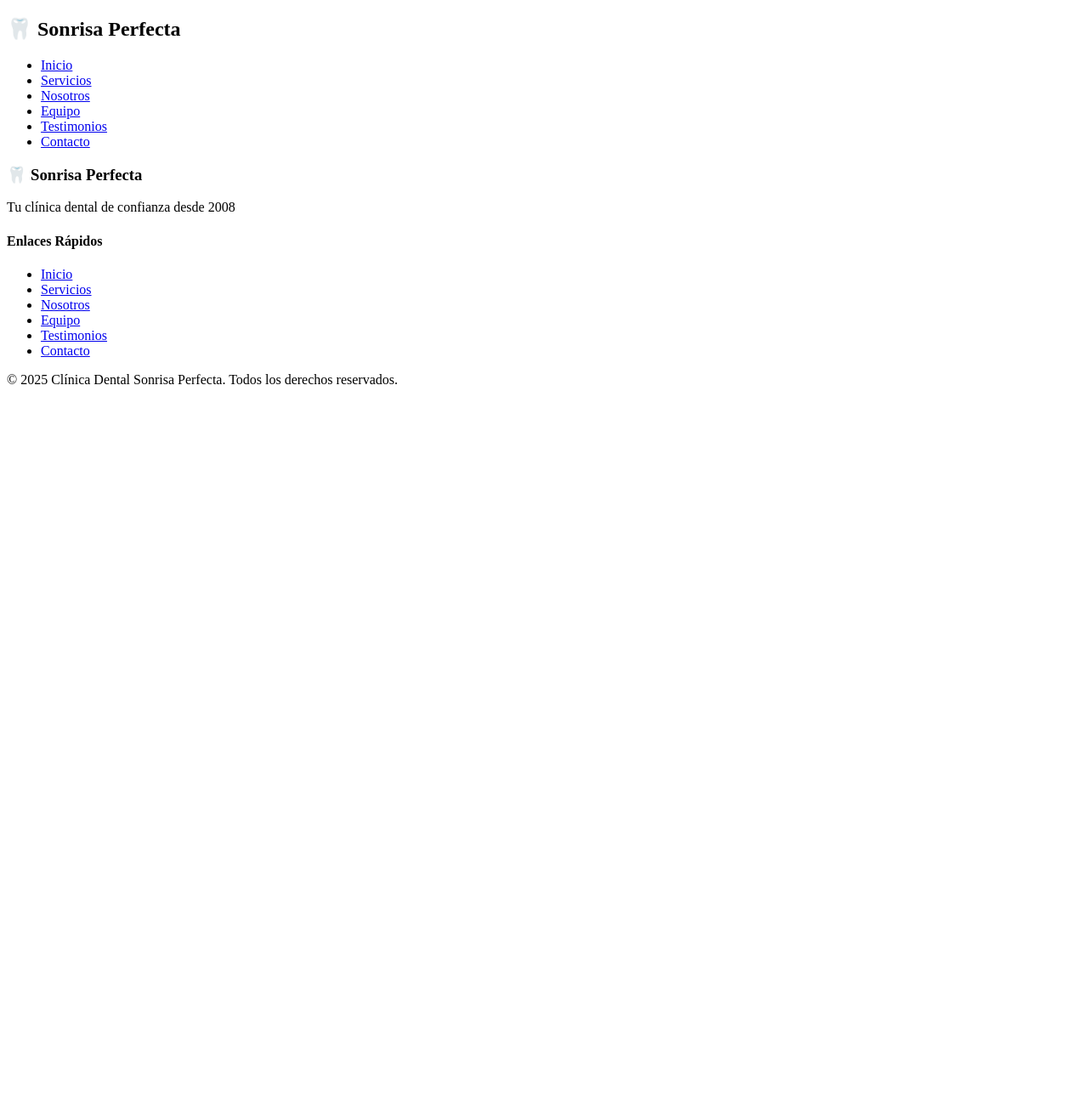
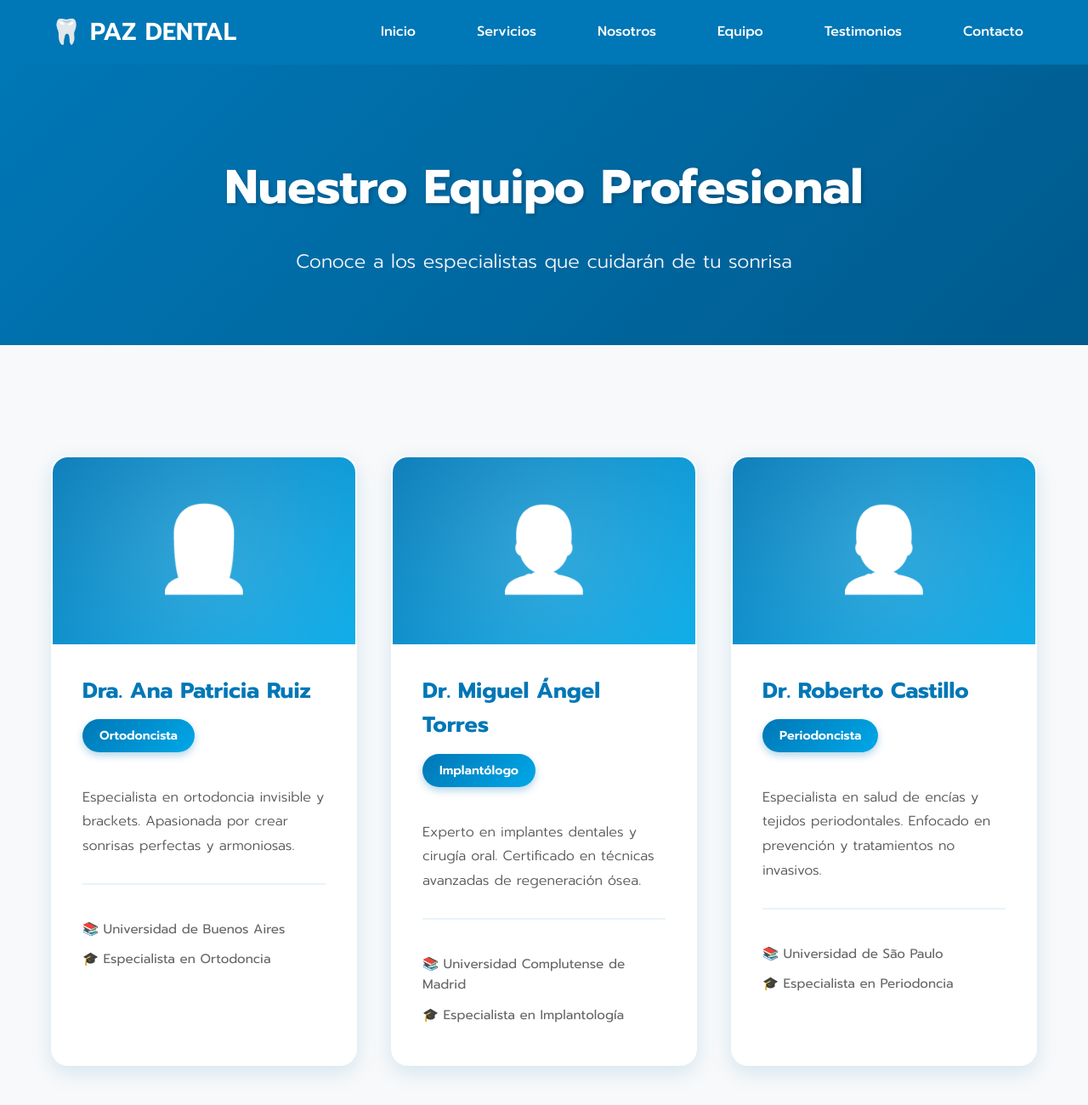
Before and after one commit to Rocha-7435/PROYECTOFINAL, a plain HTML site: page equipo.html in a window 1280 px wide. Shown: the top 1300 px of the page at 85% size. Before the commit the page ends 800 px from the top, so only its background shows below. Drawn offline with nearby package versions, Linux system fonts and the light colour scheme.

Commit message:
agregamos el css del equipo

```diff
--- /dev/null
+++ b/equipo.css
@@ -0,0 +1,391 @@
+@import url('https://fonts.googleapis.com/css2?family=Prompt:ital,wght@0,100;0,200;0,300;0,400;0,500;0,600;0,700;0,800;0,900;1,100;1,200;1,300;1,400;1,500;1,600;1,700;1,800;1,900&display=swap');
+
+* {
+    margin: 0;
+    padding: 0;
+    box-sizing: border-box;
+}
+
+body {
+    font-family: 'Prompt', sans-serif;
+    line-height: 1.6;
+    color: #333;
+    background-color: #f5f5f5;
+}
+
+.container {
+    max-width: 1200px;
+    margin: 0 auto;
+    padding: 0 20px;
+}
+
+/* Header y Navegación */
+header {
+    background-color: #0077B6;
+    padding: 0;
+    margin: 0;
+    box-shadow: 0 4px 15px rgba(0, 119, 182, 0.3);
+}
+
+nav {
+    display: flex;
+    justify-content: space-between;
+    align-items: center;
+    max-width: 1200px;
+    margin: 0 auto;
+    padding: 15px 20px;
+}
+
+.logo {
+    display: flex;
+    align-items: center;
+    gap: 15px;
+}
+
+.logo h1 {
+    color: white;
+    font-size: 1.8rem;
+    font-weight: 600;
+    margin: 0;
+}
+
+nav ul {
+    display: flex;
+    list-style-type: none;
+    gap: 2.5rem;
+    margin: 0;
+    padding: 0;
+}
+
+nav ul li a {
+    text-decoration: none;
+    color: white;
+    font-weight: 500;
+    font-size: 1rem;
+    padding: 8px 16px;
+    border-radius: 5px;
+    transition: all 0.3s ease;
+}
+
+nav ul li a:hover {
+    background-color: rgba(255, 255, 255, 0.2);
+    transform: translateY(-2px);
+}
+
+
+.hero-equipo {
+    background: linear-gradient(135deg, #0077B6 0%, #005a8d 100%);
+    color: white;
+    padding: 100px 0 80px;
+    text-align: center;
+    position: relative;
+    overflow: hidden;
+}
+
+
+
+.hero-equipo .container {
+    position: relative;
+    z-index: 1;
+}
+
+.hero-equipo h1 {
+    font-size: 3.5rem;
+    font-weight: 700;
+    margin-bottom: 1.5rem;
+    text-shadow: 2px 2px 4px rgba(0,0,0,0.2);
+}
+
+.hero-equipo p {
+    font-size: 1.4rem;
+    font-weight: 300;
+    opacity: 0.95;
+}
+
+/* Sección Principal del Equipo */
+.equipo-section {
+    padding: 80px 0;
+    background-color: #f8f9fa;
+}
+
+.team-grid {
+    display: grid;
+    grid-template-columns: repeat(auto-fit, minmax(350px, 1fr));
+    gap: 40px;
+    margin-top: 50px;
+}
+
+/* Tarjetas de Miembros */
+.team-member {
+    background: white;
+    border-radius: 20px;
+    overflow: hidden;
+    box-shadow: 0 8px 25px rgba(0, 119, 182, 0.15);
+    transition: all 0.4s ease;
+    border: 2px solid transparent;
+}
+
+.team-member:hover {
+    transform: translateY(-15px);
+    box-shadow: 0 15px 40px rgba(0, 119, 182, 0.25);
+    border-color: #0077B6;
+}
+
+.member-image {
+    background: linear-gradient(135deg, #0077B6 0%, #00a8e8 100%);
+    height: 220px;
+    display: flex;
+    align-items: center;
+    justify-content: center;
+    position: relative;
+    overflow: hidden;
+}
+
+.member-image::after {
+    content: '';
+    position: absolute;
+    top: -50%;
+    left: -50%;
+    width: 200%;
+    height: 200%;
+    background: radial-gradient(circle, rgba(255,255,255,0.2) 0%, transparent 70%);
+}
+
+.placeholder-img {
+    font-size: 6rem;
+    filter: brightness(0) invert(1);
+    position: relative;
+    z-index: 1;
+}
+
+.member-info {
+    padding: 35px;
+}
+
+.member-info h3 {
+    color: #0077B6;
+    font-size: 1.6rem;
+    font-weight: 700;
+    margin-bottom: 0.8rem;
+}
+
+.specialty {
+    display: inline-block;
+    background: linear-gradient(135deg, #0077B6 0%, #00a8e8 100%);
+    color: white;
+    padding: 8px 20px;
+    border-radius: 25px;
+    font-size: 0.9rem;
+    font-weight: 600;
+    margin-bottom: 1.2rem;
+    box-shadow: 0 4px 10px rgba(0, 119, 182, 0.3);
+}
+
+.description {
+    color: #555;
+    margin: 1.2rem 0;
+    line-height: 1.8;
+    font-size: 1rem;
+    font-weight: 300;
+}
+
+.credentials {
+    margin-top: 1.8rem;
+    padding-top: 1.8rem;
+    border-top: 2px solid #e8f4f8;
+}
+
+.credentials p {
+    color: #666;
+    font-size: 0.95rem;
+    margin: 0.7rem 0;
+    font-weight: 400;
+    display: flex;
+    align-items: center;
+    gap: 8px;
+}
+
+/* Sección CTA */
+.cta-section {
+    background: linear-gradient(135deg, #0077B6 0%, #005a8d 100%);
+    color: white;
+    padding: 70px 0;
+    text-align: center;
+    position: relative;
+    overflow: hidden;
+}
+
+.cta-section::before {
+    content: '';
+    position: absolute;
+    top: -50%;
+    right: -10%;
+    width: 500px;
+    height: 500px;
+    background: radial-gradient(circle, rgba(255,255,255,0.1) 0%, transparent 70%);
+    border-radius: 50%;
+}
+
+.cta-section .container {
+    position: relative;
+    z-index: 1;
+}
+
+.cta-section h2 {
+    font-size: 2.8rem;
+    font-weight: 700;
+    margin-bottom: 1.2rem;
+}
+
+.cta-section p {
+    font-size: 1.3rem;
+    margin-bottom: 2.5rem;
+    opacity: 0.95;
+    font-weight: 300;
+}
+
+.btn-primary {
+    display: inline-block;
+    background: white;
+    color: #0077B6;
+    padding: 18px 45px;
+    text-decoration: none;
+    border-radius: 50px;
+    font-weight: 600;
+    font-size: 1.1rem;
+    transition: all 0.3s ease;
+    box-shadow: 0 8px 20px rgba(0,0,0,0.2);
+}
+
+.btn-primary:hover {
+    transform: translateY(-5px);
+    box-shadow: 0 15px 35px rgba(0,0,0,0.3);
+    background: #f0f0f0;
+}
+
+/* Footer */
+footer {
+    background: #1a1a2e;
+    color: white;
+    padding: 50px 0 20px;
+}
+
+.footer-content {
+    display: grid;
+    grid-template-columns: repeat(auto-fit, minmax(250px, 1fr));
+    gap: 50px;
+    margin-bottom: 40px;
+}
+
+.footer-seccion h3 {
+    color: #0077B6;
+    font-size: 1.5rem;
+    margin-bottom: 1.2rem;
+    font-weight: 600;
+}
+
+.footer-seccion h4 {
+    color: #0077B6;
+    font-size: 1.2rem;
+    margin-bottom: 1rem;
+    font-weight: 600;
+}
+
+.footer-seccion p {
+    color: #b8b8b8;
+    line-height: 1.8;
+    font-weight: 300;
+}
+
+.footer-seccion ul {
+    list-style: none;
+}
+
+.footer-seccion ul li {
+    margin: 0.8rem 0;
+}
+
+.footer-seccion ul li a {
+    color: #d0d0d0;
+    text-decoration: none;
+    transition: all 0.3s ease;
+    font-weight: 400;
+}
+
+.footer-seccion ul li a:hover {
+    color: #0077B6;
+    padding-left: 5px;
+}
+
+.footer-bottom {
+    text-align: center;
+    padding-top: 30px;
+    border-top: 1px solid #333;
+    color: #888;
+    font-weight: 300;
+}
+
+/* Responsive Design */
+@media (max-width: 968px) {
+    nav {
+        flex-direction: column;
+        gap: 1.5rem;
+        padding: 20px;
+    }
+
+    nav ul {
+        flex-wrap: wrap;
+        justify-content: center;
+        gap: 1.5rem;
+    }
+
+    .hero-equipo h1 {
+        font-size: 2.5rem;
+    }
+
+    .hero-equipo p {
+        font-size: 1.1rem;
+    }
+}
+
+@media (max-width: 768px) {
+    .team-grid {
+        grid-template-columns: 1fr;
+        gap: 30px;
+    }
+
+    .hero-equipo h1 {
+        font-size: 2rem;
+    }
+
+    .cta-section h2 {
+        font-size: 2rem;
+    }
+
+    .cta-section p {
+        font-size: 1.1rem;
+    }
+}
+
+@media (max-width: 480px) {
+    .logo h1 {
+        font-size: 1.4rem;
+    }
+
+    nav ul {
+        gap: 1rem;
+    }
+
+    nav ul li a {
+        font-size: 0.9rem;
+        padding: 6px 12px;
+    }
+
+    .member-info {
+        padding: 25px;
+    }
+
+    .member-info h3 {
+        font-size: 1.3rem;
+    }
+}
--- a/equipo.html
+++ b/equipo.html
@@ -1,16 +1,21 @@
 <!DOCTYPE html>
-<html lang="en">
+<html lang="es">
 <head>
     <meta charset="UTF-8">
     <meta name="viewport" content="width=device-width, initial-scale=1.0">
-    <title>Equipo - 🦷 Sonrisa Perfecta</title>
+    <title>Equipo - 🦷 PAZ DENTAL</title>
+    <link href="equipo.css" rel="stylesheet">
+    <link
+    rel="stylesheet"
+    href="https://cdnjs.cloudflare.com/ajax/libs/animate.css/4.1.1/animate.min.css"
+  />
 </head>
 <body>
 
     <header>
         <nav>
             <div class="logo">
-                <h1>🦷 Sonrisa Perfecta</h1>
+                <h1>🦷 PAZ DENTAL</h1>
             </div>
             <ul>
                 <li><a href="index.html">Inicio</a></li>
@@ -21,28 +26,96 @@
                 <li><a href="contactos.html">Contacto</a></li>
             </ul>
         </nav>
-     </header>
+    </header>
 
-<main>
+    <main>
+        <section class="hero-equipo">
+            <div class="container">
+                <h1 class="animate__animated animate__bounce">Nuestro Equipo Profesional</h1>
+                <p>Conoce a los especialistas que cuidarán de tu sonrisa</p>
+            </div>
+        </section>
 
+        <section class="equipo-section">
+            <div class="container">
+                <div class="team-grid">
+                    <!-- Profecional 1 -->
+                    <div class="team-member">
+                        <div class="member-image">
+                            <div class="placeholder-img">👩‍⚕️</div>
+                        </div>
+                        <div class="member-info">
+                            <h3>Dra. Ana Patricia Ruiz</h3>
+                            <span class="specialty">Ortodoncista</span>
+                            <p class="description">
+                                Especialista en ortodoncia invisible y brackets.
+                                Apasionada por crear sonrisas perfectas y armoniosas.
+                            </p>
+                            <div class="credentials">
+                                <p>📚 Universidad de Buenos Aires</p>
+                                <p>🎓 Especialista en Ortodoncia</p>
+                            </div>
+                        </div>
+                    </div>
+                    <!-- Profesional 2 -->
+                    <div class="team-member">
+                        <div class="member-image">
+                            <div class="placeholder-img">👨‍⚕️</div>
+                        </div>
+                        <div class="member-info">
+                            <h3>Dr. Miguel Ángel Torres</h3>
+                            <span class="specialty">Implantólogo</span>
+                            <p class="description">
+                                Experto en implantes dentales y cirugía oral.
+                                Certificado en técnicas avanzadas de regeneración ósea.
+                            </p>
+                            <div class="credentials">
+                                <p>📚 Universidad Complutense de Madrid</p>
+                                <p>🎓 Especialista en Implantología</p>
+                            </div>
+                        </div>
+                    </div>
 
+                    <!-- Profesional 3 -->
 
-</main>
+                    <div class="team-member">
+                        <div class="member-image">
+                            <div class="placeholder-img">👨‍⚕️</div>
+                        </div>
+                        <div class="member-info">
+                            <h3>Dr. Roberto Castillo</h3>
+                            <span class="specialty">Periodoncista</span>
+                            <p class="description">
+                                Especialista en salud de encías y tejidos periodontales.
+                                Enfocado en prevención y tratamientos no invasivos.
+                            </p>
+                            <div class="credentials">
+                                <p>📚 Universidad de São Paulo</p>
+                                <p>🎓 Especialista en Periodoncia</p>
+                            </div>
+                        </div>
+                    </div>
 
+                </div>
+            </div>
+        </section>
 
-
-
-
-
+        <section class="cta-section">
+            <div class="container">
+                <h2 class="animate__animated animate__bounce">¿Listo para tu próxima cita?</h2>
+                <p>Agenda una consulta con nuestros especialistas</p>
+                <a href="contactos.html" class="btn-primary">Agendar Cita</a>
+            </div>
+        </section>
+    </main>
 
     <footer>
         <div class="container">
             <div class="footer-content">
                 <div class="footer-seccion">
-                    <h3>🦷 Sonrisa Perfecta</h3>
+                    <h3>🦷 PAZ DENTAL</h3>
                     <p>Tu clínica dental de confianza desde 2008</p>
                 </div>
-
 
                 <div class="footer-seccion">
                     <h4>Enlaces Rápidos</h4>
```
